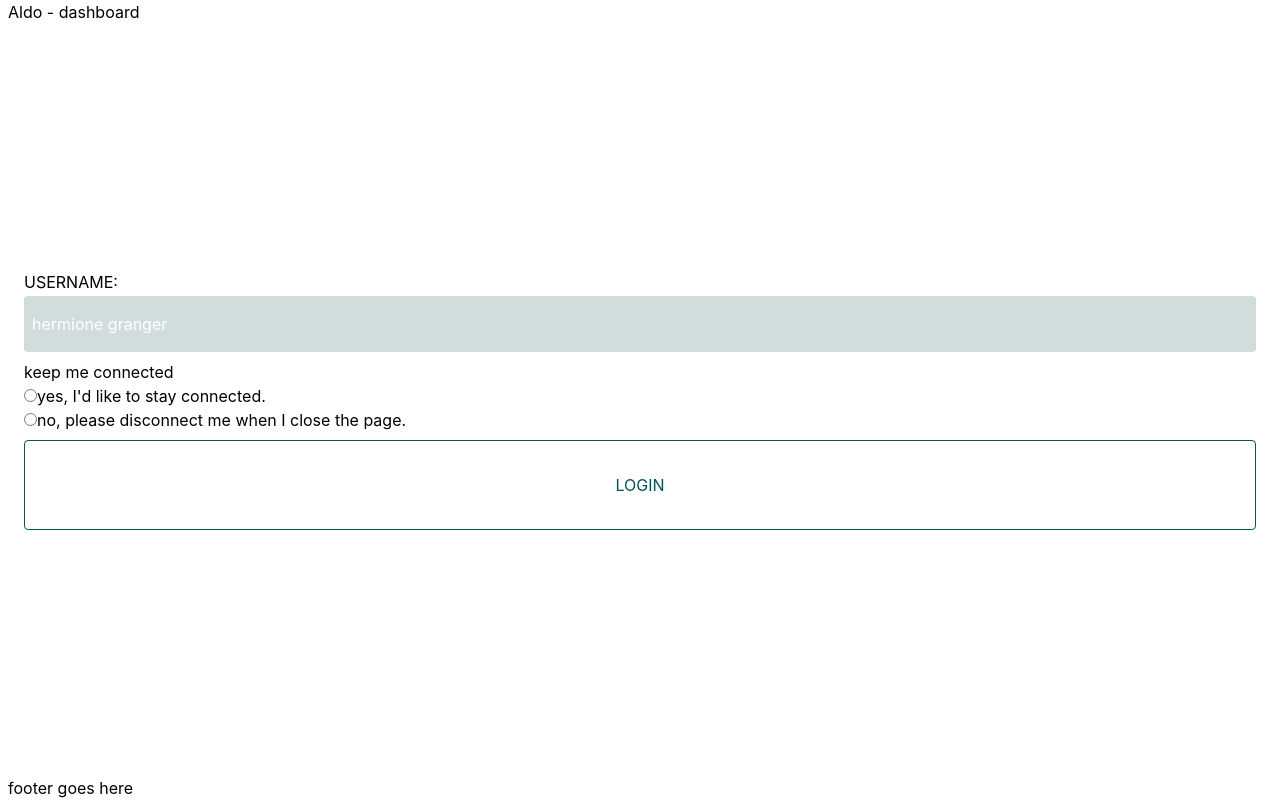
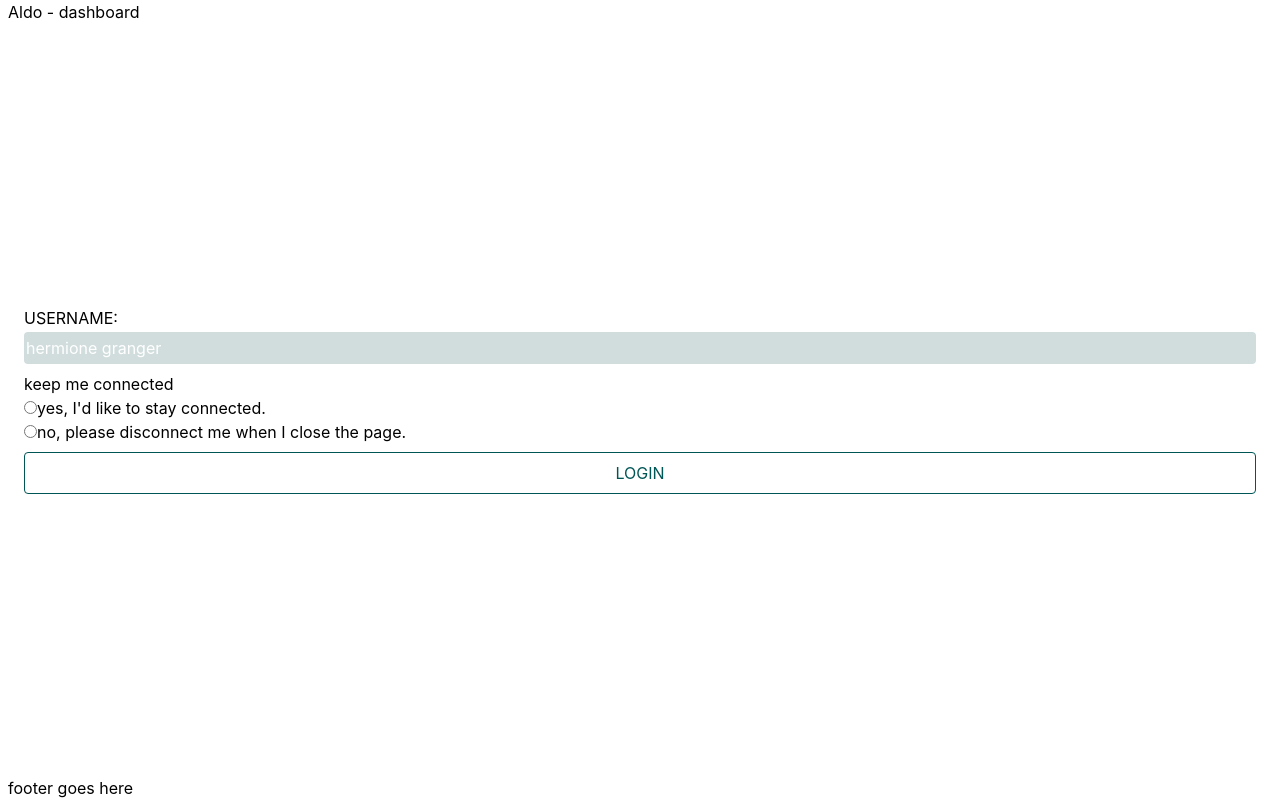
Before and after one commit to Camvillard/shoe-store, a React (Create React App) app in the folder front/: page / in a window 1280 px wide. Built offline with nearby package versions, Linux system fonts and the light colour scheme.

Commit message:
chore: add colors, spacing & screens to tailwind config

```diff
--- a/front/tailwind.config.js
+++ b/front/tailwind.config.js
@@ -1,4 +1,6 @@
 const { colors } = require("./src/theme/colors");
+const { spacing } = require("./src/theme/spacing");
+const { screens } = require("./src/theme/screens");
 
 /** @type {import('tailwindcss').Config} */
 
@@ -6,6 +8,8 @@ module.exports = {
   content: ["./src/**/*.{js,jsx,ts,tsx}"],
   theme: {
     colors,
+    spacing,
+    screens,
     extend: {},
   },
   plugins: [],
```
